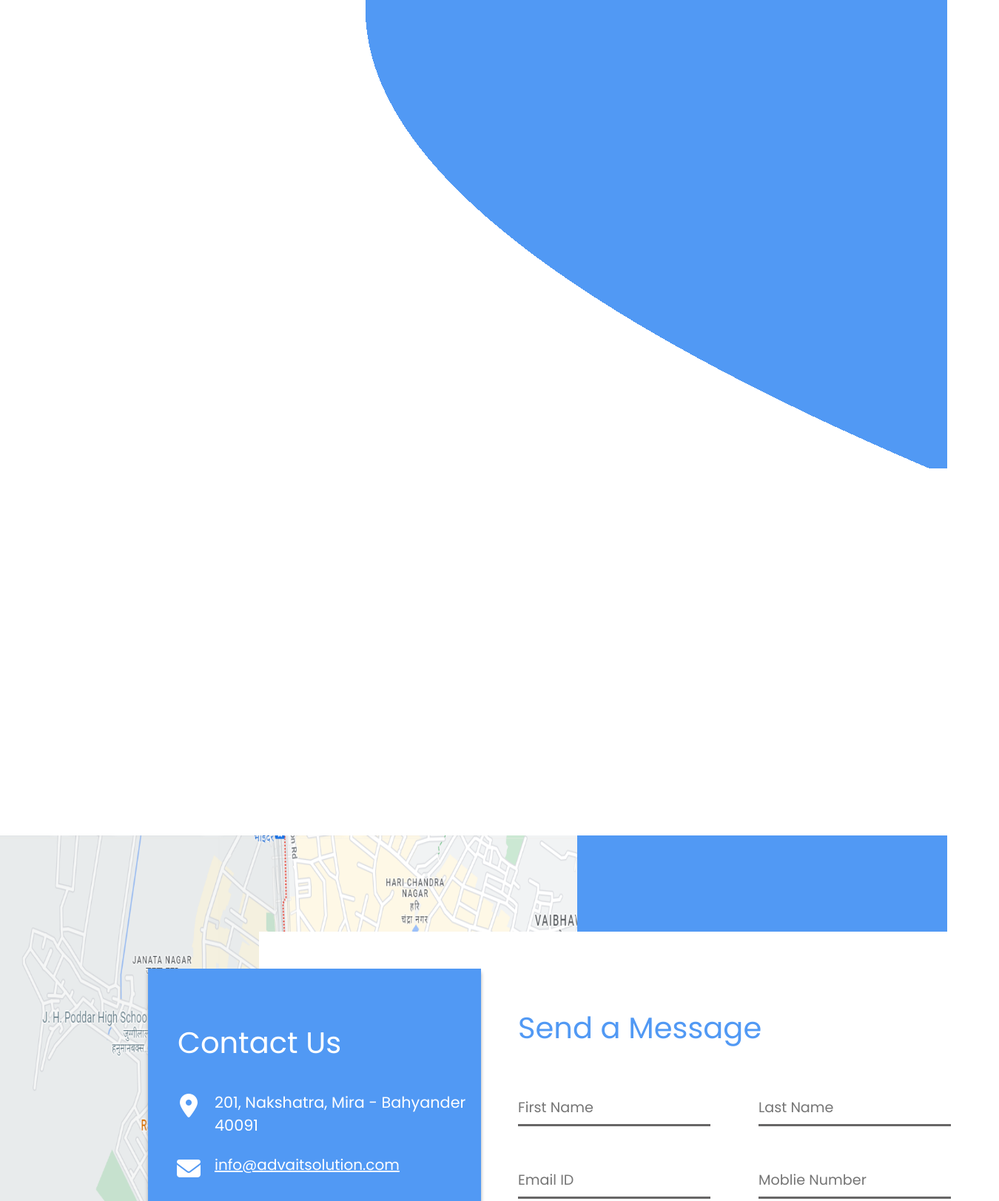
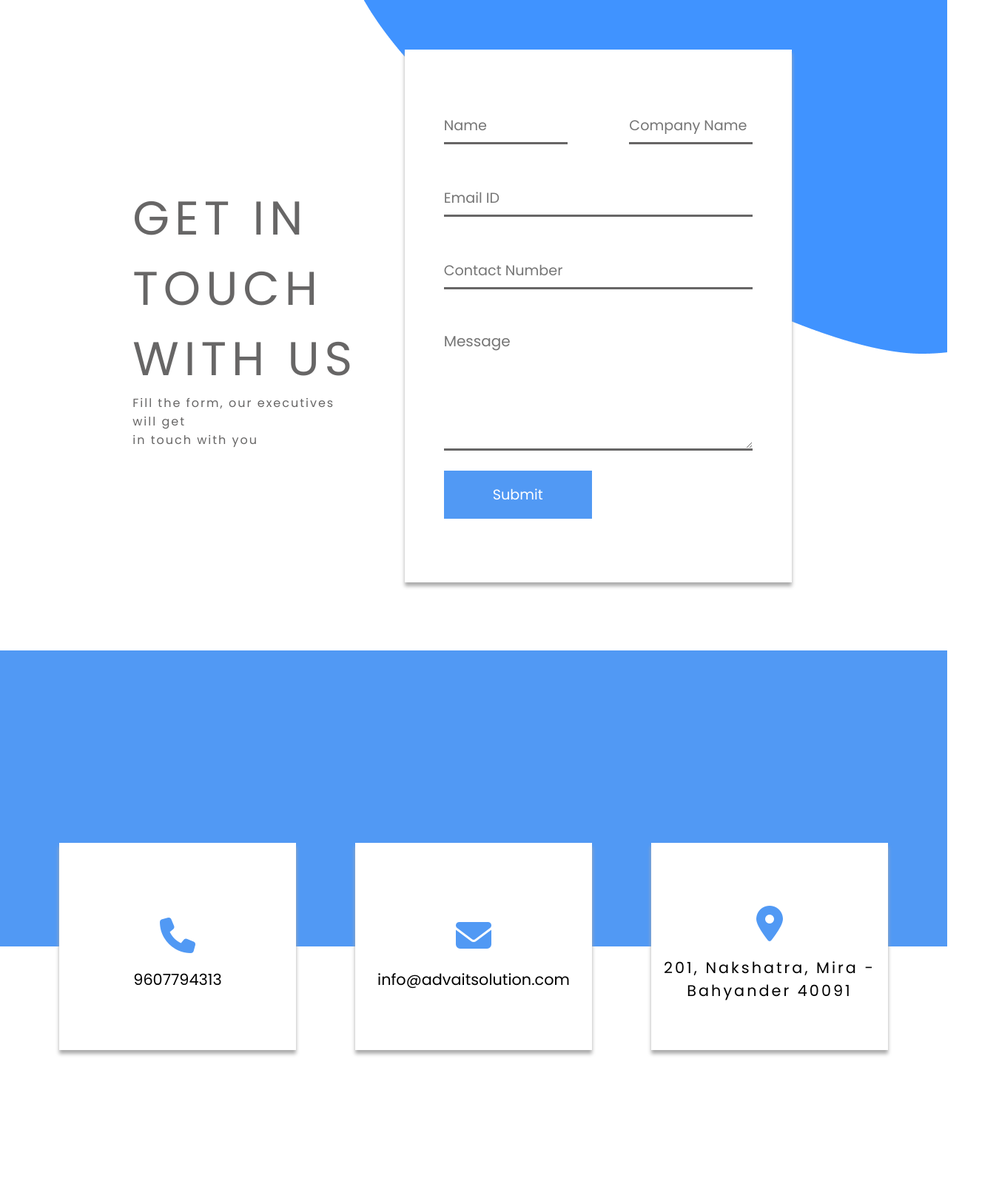
Before and after one commit to Shifa2505/Advait-Solution-Website, a plain HTML site: page contact.html in a window 1280 px wide. Shown: the part 161-1784 px from the top of the page at 74% size, 1350 px wide, since content can reach past the window. Drawn offline with Linux system fonts and the light colour scheme.

Commit message:
commit twelve

```diff
--- a/contact.html
+++ b/contact.html
@@ -10,6 +10,9 @@
 
     <!-- css  -->
     <link rel="stylesheet" href="css/style.css">
+    <!--  -->
+    <link rel="stylesheet" href="css/contact.css">
+
     <link rel="preconnect" href="https://fonts.googleapis.com"><link rel="preconnect" href="https://fonts.gstatic.com"
     crossorigin><link href="https://fonts.googleapis.com/css2?family=Noto+Sans:wght@300;400;500;600;700;900&family=Poppins:wght@100;300;400;600;700&display=swap"
     rel="stylesheet">
@@ -52,66 +55,58 @@
             </div>
             <i class="bar fa-solid fa-bars" onclick="showMenu()"></i>
         </nav>
-    </section>
-
-
-    <!-- ----------------------- CONTACT US PART OF HOME PAGE ---------------------------->
-    <section class="message">
-        <div class="image-holder">
-            <div class="map-img">
-                <!-- <img src="images/map.png"> -->
-                <img src="images/map.png" width="780" height="820">
-            </div>
-            <div class="send-message">
-                <h1>Send a Message</h1>
-                <form>
-                    <div class="input-row">
-                        <div class="input-group">
-                            <input type="text" placeholder="First Name" required>
-                        </div>
-                        <div class="input-group">
-                            <input type="text" placeholder="Last Name" required>
-                        </div>
+        <!----------------------- Get in touch with us ----------------------------->
+        <div class="contact-container">
+            <div class="contact-dashboard">
+                <div class="get-in-touch">
+                    <h1>GET IN <br>TOUCH WITH US</h1>
+                    <p>Fill the form, our executives will get<br>
+                        in touch with you</p>
+                </div>
+                <div class="contact-form-card">
+                    <div class="contact-form">
+                        <form>
+                            <div class="input-line">
+                                <div class="input-field">
+                                    <input type="text" placeholder="Name" required>
+                                </div>
+                                <div class="input-field">
+                                    <input type="text" placeholder="Company Name" required>
+                                </div>
+                            </div>
+                            <input type="email" placeholder="Email ID" required>
+                            <input type="text" placeholder="Contact Number" required>
+                            <textarea rows="5" placeholder="Message" ></textarea required>
+                            <button type="submit">Submit</button>
+                        </form>
                     </div>
-                    <div class="input-row">
-                        <div class="input-group">
-                            <input type="email" placeholder="Email ID" required>
-                        </div>
-                        <div class="input-group">
-                            <input type="text" placeholder="Moblie Number" required>
-                        </div>
-                    </div>
-                    <div class="txtarea">
-                        <textarea rows="1" placeholder="Write your message here"></textarea required>
-                    </div>
-                    <button type="submit">Send Message</button>
-                </form>
-            </div>
-            <div class="contact-us">
-                <h1>Contact Us</h1>
-                <div class="info-box">
-                    <div>
-                        <span><i class="fas fa-map-marker-alt"></i></span>
-                        <p>201, Nakshatra, Mira - Bahyander 40091</p>
-                    </div>
-                    <div>
-                        <span><i class="fas fa-envelope"></i></span>
-                        <a href="mailto:info@advaitsolution.com">info@advaitsolution.com </a>
-                    </div>
-                    <div>
-                        <span><i class="fas fa-phone"></i></span>
-                        <a href="tel:777-9999-777-0">777-9999-777-0</a>
-                    </div>
-                    <ul class="social">
-                        <li><a href="#"><i class="fa-brands fa-square-facebook"></i></a></li>
-                        <li><a href="#"><i class="fa-brands fa-square-instagram"></i></a></li>
-                        <li><a href="#"><i class="fa-brands fa-linkedin"></i></a></li>
-                        <li><a href="#"><i class="fa-brands fa-square-youtube"></i></a></li>
-                    </ul>
                 </div>
             </div>
         </div>
+
     </section>
+
+    <!-------------------------- Contact Detail Cards -------------------------------->
+    <section class="contact-info-card">
+            <div class="info-container">
+                <div class="info-content">
+                    <span><i class="fas fa-phone"></i></span>
+                    <a href="tel:+91 9607794313">9607794313</a>
+                </div>
+                <div class="info-content">
+                    <span><i class="fas fa-envelope"></i></span>
+                    <a href="mailto:info@advaitsolution.com">info@advaitsolution.com </a>
+                </div>
+                <div class="info-content">
+                    <span><i class="fas fa-map-marker-alt"></i></span>
+                    <p>201, Nakshatra, Mira - Bahyander 40091</p>
+                </div>
+            </div>
+    </section>
+    <!-- ------------------------- hear from us ------------------------------------ -->
+
+
+
     <!-- --------------------------FOOTER---------------------------- -->
     <section class="footer">
         <!-- --------NEWSLETTER--- -->
--- /dev/null
+++ b/css/contact.css
@@ -0,0 +1,141 @@
+*{
+    margin: 0;
+    padding: 0;
+    font-family: 'Noto Sans', sans-serif;
+    font-family: 'Poppins', sans-serif;
+}
+.header{
+    /* background-color: blueviolet; */
+}
+p{
+    font-size: 1rem;
+}
+h1{
+    font-size: 4rem;
+    font-weight: 400;
+    letter-spacing: 7px;
+}
+.contact-container{
+    display: flex;
+    justify-content: center;
+    align-items: center;
+    width: 100%;
+    min-height: 100vh;
+    margin-top: 35px;
+}
+.contact-dashboard{
+    width: 80%;
+    display: flex;
+    min-height: 100vh;
+    align-items: center;
+    justify-content: center;
+}
+.get-in-touch{
+    padding: 15px;
+    width: 30%;
+}
+.get-in-touch h1{
+    color: rgb(103, 102, 102);
+}
+.get-in-touch p{
+    color: rgb(103, 102, 102);
+    letter-spacing: 2px;
+}
+.contact-form-card{
+    width: 60%;
+    min-height: 100vh;
+    display: flex;
+    align-items: center;
+    justify-content: center;
+}
+.contact-form{
+    background-color: #fff;
+    min-height: 90vh;
+    width: 85%;
+    display: flex;
+    justify-content: center;
+    align-items: center;
+    box-shadow: 0 5px 5px #aaa;
+}
+.contact-form form{
+    width: 80%;
+}
+.input-line{
+    display: flex;
+    justify-content: space-between;
+}
+.input-line .input-field{
+    flex-basis: 40%;
+}
+.contact-form input{
+    margin-bottom: 55px;
+    width: 100%;
+}
+textarea{
+    width: 100%;
+    border: none;
+    border-bottom: 3px solid rgb(103, 102, 102);
+    outline: none;
+    box-sizing: border-box;
+    margin-left: 0;
+}
+.contact-form button{
+    width: 200px;
+    background-color: #5199f4;
+    padding: 18px 5px;
+    font-size: 1.2rem;
+    color: #fff ;
+    border: none;
+    cursor: pointer;
+    margin-top: 20px;
+}
+
+/* ****************RESPONSIVE CONTACT DASHBOARD***************** */
+
+
+/* ****************CONTACT INFO CARD********************* */
+.contact-info-card{
+    min-height: 100vh;
+    background-color: black;
+    background-image: linear-gradient(#5199f4 50%, #fff 50%);
+    display: flex;
+    justify-content: center;
+    align-items: center;
+}
+.info-container{
+    min-height: 60vh;
+    width: 100%;
+    display: flex;
+    justify-content: space-evenly;
+    align-items: center;
+}
+.info-content{
+    width: 25%;
+    background-color: #fff;
+    min-height: 35vh;
+    box-shadow: 0 5px 5px #aaa;
+    display: flex;
+    align-items: center;
+    justify-content: center;
+    flex-direction: column;
+}
+.info-content i{
+    font-size: 3rem;
+    color: #5199f4;
+    padding: 20px;
+}
+.info-content a{
+    font-size: 1.3rem;
+    color: black;
+    text-decoration: none;
+}
+.info-content p{
+    font-size: 1.3rem;
+    text-align: center;
+    letter-spacing: 3px;
+}
+
+/* ---------------------   RESPONSIVE CONTACT INFO CARD  ---------------------------- */
+
+
+/* *************** hear from us********************* */
--- a/css/style.css
+++ b/css/style.css
@@ -9,7 +9,7 @@
 .header{
     height: 130vh;
     width: 100%;
-    background-image: url(/images/ho-curve.png);
+    background-image: url(/images/Ellipse.png);
     background-repeat: no-repeat;
     background-position: right top;
 }
```
Also changed, not shown: images/Ellipse.png (added), images/Rectangle.png (added).
